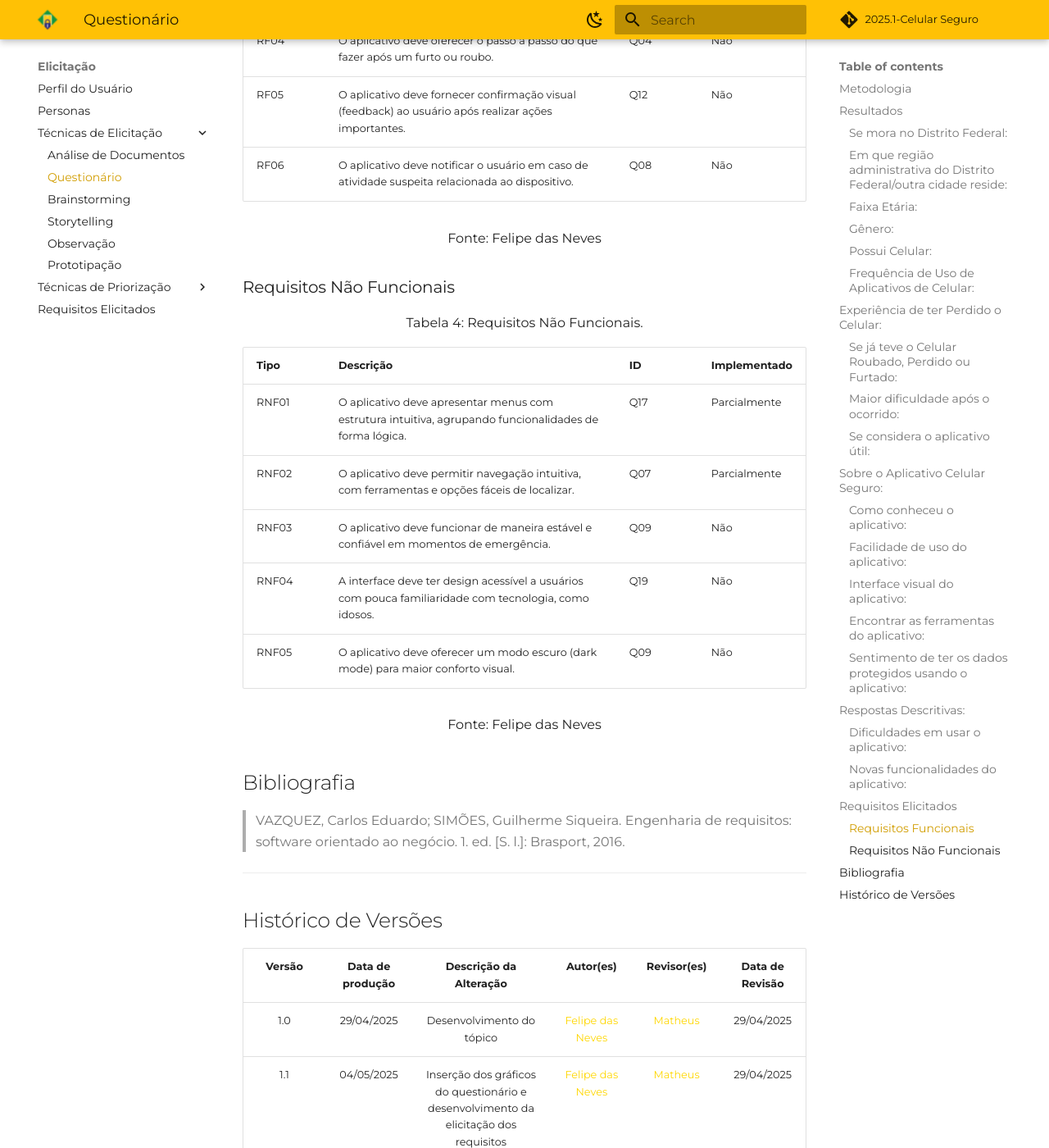
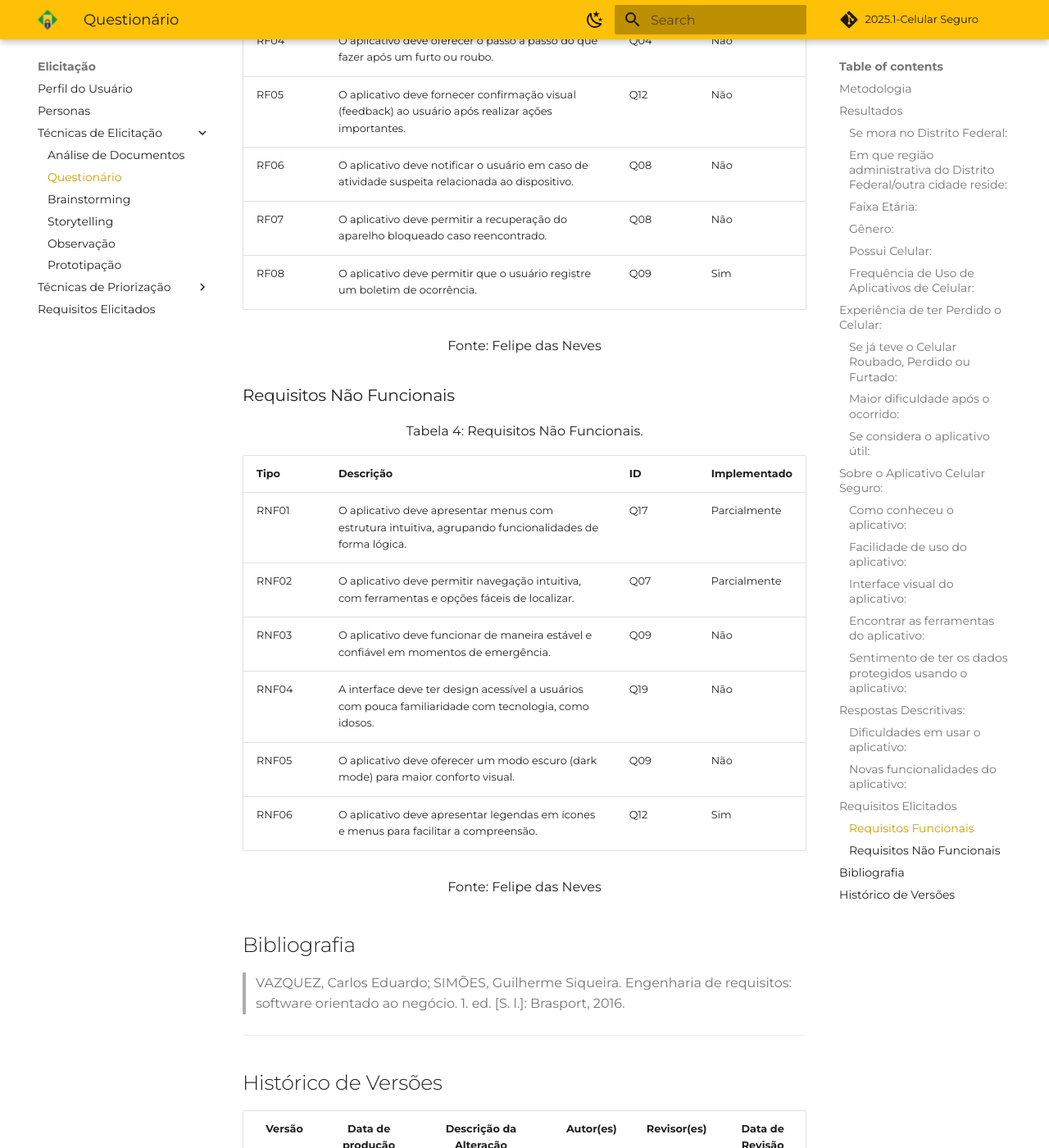
Before and after one commit to Requisitos-de-Software/2025.1-CelularSeguro, an MkDocs documentation site: the page built from Docs/documento-elicitacao/Questionario.md, in a window 1280 px wide and 1400 px high, scrolled down 11563 px. Shown: the whole window at 82% size. Built offline with MkDocs 1.6.1 and Material for MkDocs 9.7.7, drawn with Linux system fonts in a browser that asks for light colours; comment, search, counter and statistics services are not loaded.

Commit message:
ajustes nos rfs e rnfs

```diff
--- a/Docs/documento-elicitacao/Questionario.md
+++ b/Docs/documento-elicitacao/Questionario.md
@@ -145,6 +145,7 @@ As tabelas 1 e 2 são referentes às respostas mais relevantes analisadas pela e
 | 5  | Tenho 68 anos e não sei mexer muito bem no celular, acredito que a acessibilidade do aplicativo é muito ruim, ficou totalmente desorientada ao usar o aplicativo.                                                                                                                                                                           |
 | 6  | Como informaram que há a possibilidade de fazer o boletim de ocorrência, fiquei na dúvida se eu realmente poderia fazer, só fuçando o aplicativo vi a funcionalidade nos pontinhos escondidos |
 
+
 <font size="3"><p style="text-align: center">Fonte: Felipe das Neves</p></font>
 
 
@@ -191,6 +192,8 @@ Legenda:
 | RF04  | O aplicativo deve oferecer o passo a passo do que fazer após um furto ou roubo.                     | Q04  | Não          |
 | RF05  | O aplicativo deve fornecer confirmação visual (feedback) ao usuário após realizar ações importantes.  | Q12 | Não          |
 | RF06  | O aplicativo deve notificar o usuário em caso de atividade suspeita relacionada ao dispositivo.  | Q08 | Não          |
+| RF07  | O aplicativo deve permitir a recuperação do aparelho bloqueado caso reencontrado.  | Q08 | Não          |
+| RF08  | O aplicativo deve permitir que o usuário registre um boletim de ocorrência. | Q09  | Sim          |
 
 <font size="3"><p style="text-align: center">Fonte: Felipe das Neves</p></font>
 
@@ -202,12 +205,12 @@ Legenda:
 
 | Tipo   | Descrição                                                                                                   | ID   | Implementado |
 |--------|-------------------------------------------------------------------------------------------------------------|------|--------------|
-| RNF01  | 	O aplicativo deve apresentar menus com estrutura intuitiva, agrupando funcionalidades de forma lógica.    | Q17  | Parcialmente |
+| RNF01  | O aplicativo deve apresentar menus com estrutura intuitiva, agrupando funcionalidades de forma lógica.    | Q17  | Parcialmente |
 | RNF02  | O aplicativo deve permitir navegação intuitiva, com ferramentas e opções fáceis de localizar.              | Q07  | Parcialmente |
 | RNF03  | O aplicativo deve funcionar de maneira estável e confiável em momentos de emergência.                      | Q09  | Não           |
 | RNF04  | A interface deve ter design acessível a usuários com pouca familiaridade com tecnologia, como idosos.      | Q19  | Não         |
 | RNF05  | O aplicativo deve oferecer um modo escuro (dark mode) para maior conforto visual.      | Q09  | Não         |
-
+| RNF06  | O aplicativo deve apresentar legendas em ícones e menus para facilitar a compreensão.      | Q12  | Sim         |
 
 <font size="3"><p style="text-align: center">Fonte: Felipe das Neves</p></font>
 
```
